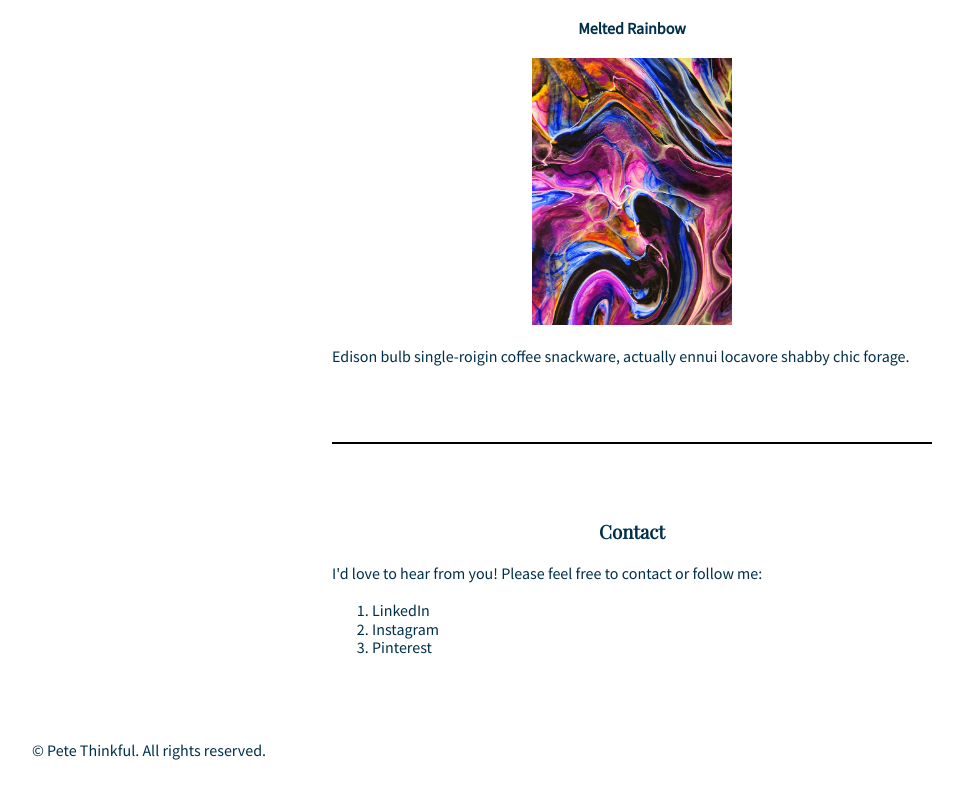
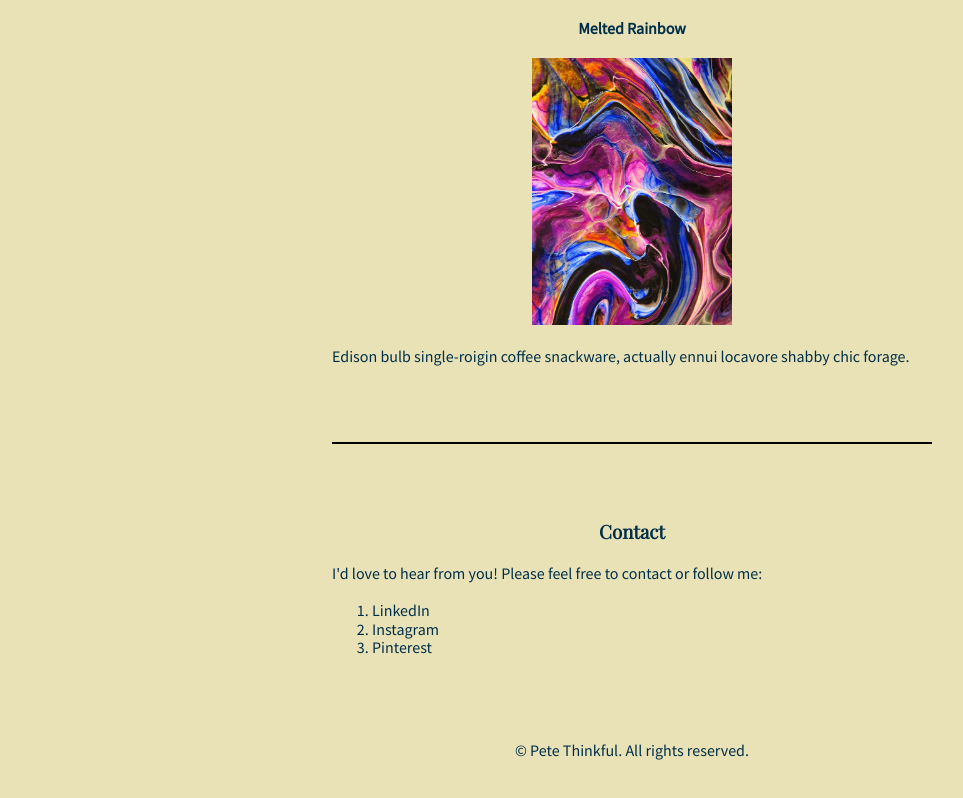
Before and after one commit to ReginaGit21/rmrPThinkful, a plain HTML site: page index.html in a window 1280 px wide. Shown: the part 1869-2667 px from the top of the page, without its empty margins (8-971 px from the left). Drawn offline with nearby package versions, Linux system fonts and the light colour scheme.

Commit message:
Update style.css

```diff
--- a/style.css
+++ b/style.css
@@ -21,6 +21,7 @@ body {
   color: #003049;
   font-family: "Source Sans Pro", Tahoma, Geneva, Verdana, sans-serif;
   padding: 40px;
+  background-color: #eae2b7;
 }
 
 /* Set the font family for any h1, h2, or h3 heading */
@@ -67,3 +68,7 @@ hr {
   border-radius: 50%;
   border: 2px solid #003049;
 }
+
+footer {
+  text-align: center;
+}
```
